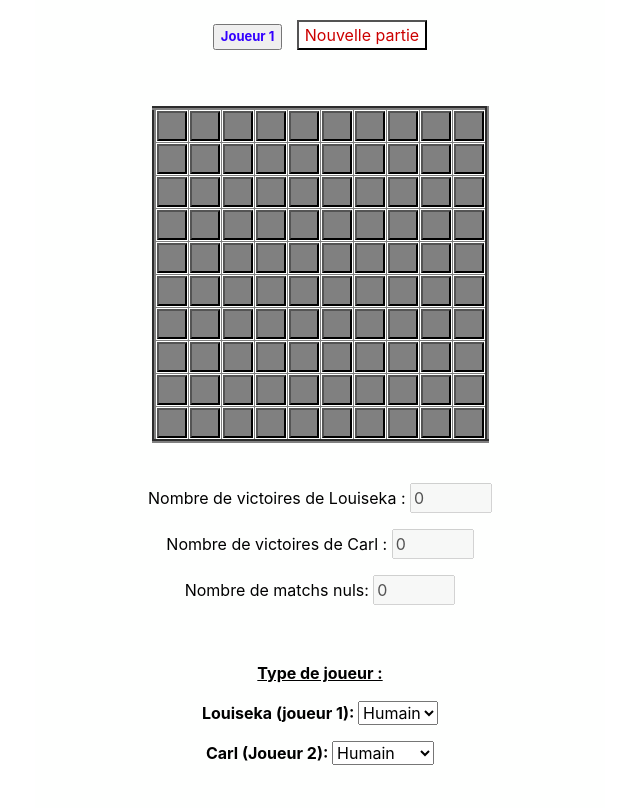
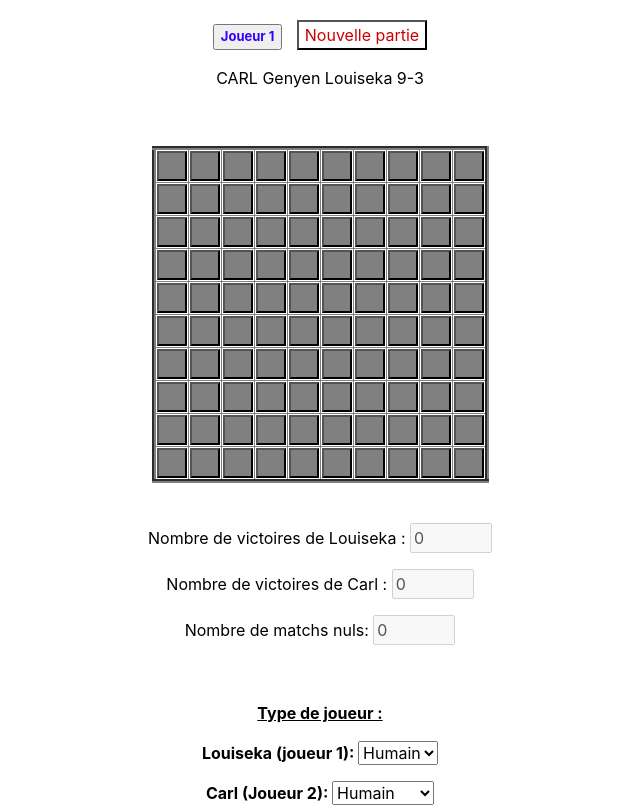
Before and after one commit to Cabens/morpion.com, a plain HTML site: page index.html in a window 1280 px wide. Shown: the top 808 px of the page, without its empty margins (35-675 px from the left). Drawn offline with nearby package versions, Linux system fonts and the light colour scheme; a web font is replaced by a local one.

Commit message:
Update index.html

```diff
--- a/index.html
+++ b/index.html
@@ -33,6 +33,8 @@
                                     <input type="button" name="joueursuiv" value="">
 
                                     <a href="#"><input type="button" onClick="newgame()" id="new" value="Nouvelle partie" style="margin-left: 10px;"></a>
+
+                                    <p>CARL Genyen Louiseka 9-3</p>
                                 </p>
                                 <p>&nbsp;</p>
                                 <table border="4" cellspacing="2">
```
